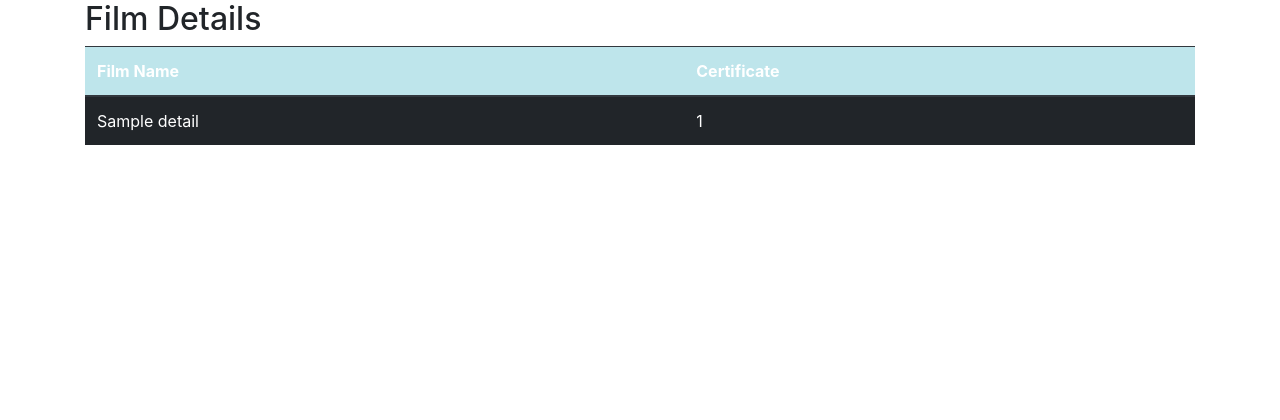
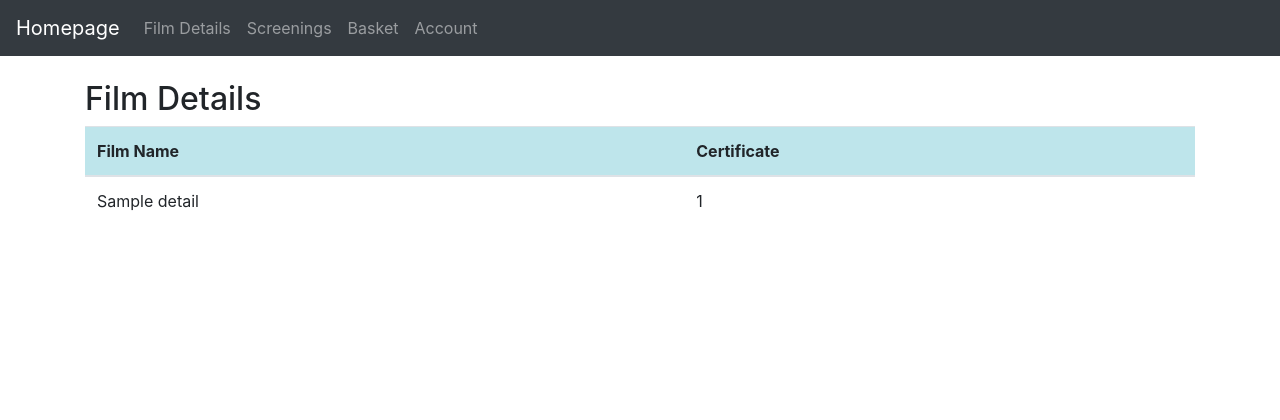
Before and after one commit to EWeb-b/heron, a Flask app: page /Film in a window 1280 px wide. Shown: the top 420 px of the page. Before the commit the page ends 145 px from the top, so only its background shows below. Run offline with Flask 2, Linux system fonts and the light colour scheme; tables that the repository leaves empty hold one stand-in row (values such as "Sample post"); some libraries are stand-ins or nearby versions.

Commit message:
Added a nav bar

```diff
--- a/webapp/app/templates/filmDetails.html
+++ b/webapp/app/templates/filmDetails.html
@@ -13,12 +13,35 @@
   <script src="https://cdnjs.cloudflare.com/ajax/libs/popper.js/1.12.9/umd/popper.min.js"></script>
   <script src="https://maxcdn.bootstrapcdn.com/bootstrap/4.0.0/js/bootstrap.min.js"></script>
 </head>
-<body>
+<body style="height:1500px">
+<nav class="navbar navbar-expand-sm bg-dark navbar-dark fixed-top">
+  <form class="form-inline" action="/action_page.php">
+  <!--  <input class="form-control" type="text" placeholder="Search">
+    <button class="btn btn-success" type="submit">Search</button>-->
+  </form>
+  <a class="navbar-brand" href="#">Homepage</a>
+   <ul class="navbar-nav">
+     <li class="nav-item">
+       <a class="nav-link" href="#">Film Details</a>
+     </li>
+     <li class="nav-item">
+       <a class="nav-link" href="#">Screenings</a>
+     </li>
+     <li class="nav-item">
+       <a class="nav-link" href="#">Basket</a>
+     </li>
+     <li class="nav-item">
+       <a class="nav-link" href="#">Account</a>
+     </li>
+   </ul>
+ </nav>
 
+ <div class="container-fluid" style="margin-top:80px">
+</div>
 <div class="container">
   <h2>Film Details</h2>
 
-  <table class="table table-dark table-striped">
+  <table class="table table-hover">
     <thead>
       <tr class="table-info">
         <th>Film Name</th>
```
